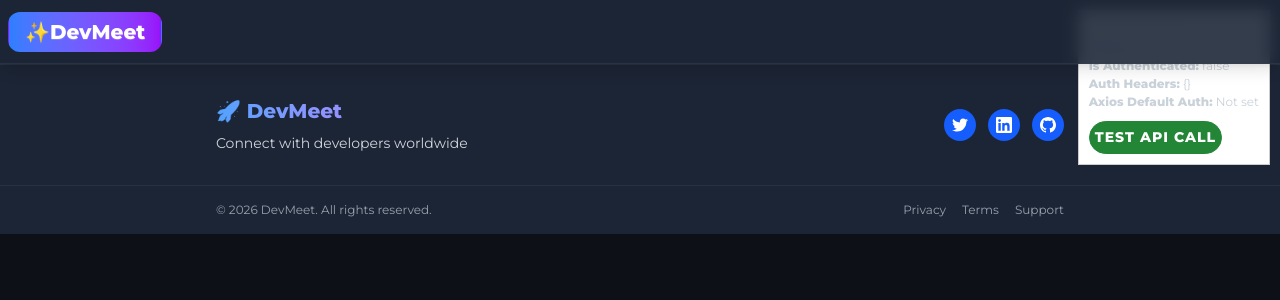
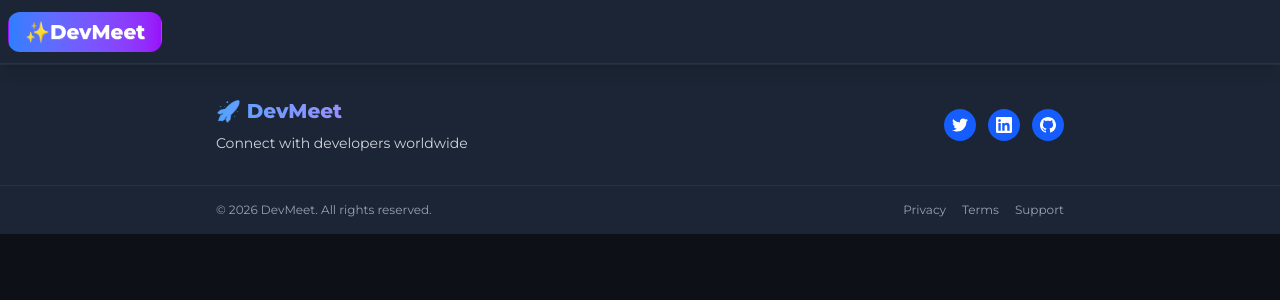
Before and after one commit to Balram04/DevMeet-Frontend, a React (Vite) app: page / in a window 1280 px wide. Shown: the top 300 px of the page. Built offline with nearby package versions, Linux system fonts and the light colour scheme; no server answers.

Commit message:
Remove debug component - authentication working properly

```diff
--- a/src/App.jsx
+++ b/src/App.jsx
@@ -9,7 +9,6 @@ import Feed from "./assets/components/Feed";
 import Connection from "./assets/components/Connection"
 import Request from "./assets/components/Request";
 import Chat from "./assets/components/Chat";
-import AuthDebugger from "./components/AuthDebugger";
 
 function App(){
   return(
@@ -28,7 +27,6 @@ function App(){
           </Route>
        </Routes>
       </BrowserRouter>
-      <AuthDebugger />
       </Provider>
 
 
--- a/src/components/AuthDebugger.jsx
+++ /dev/null
@@ -1,65 +0,0 @@
-import React, { useEffect, useState } from 'react';
-import { authUtils } from '../utils/auth';
-import axios from 'axios';
-import { API_BASE_URL } from '../config/api';
-
-const AuthDebugger = () => {
-  const [authInfo, setAuthInfo] = useState({});
-
-  useEffect(() => {
-    const checkAuth = () => {
-      const token = authUtils.getToken();
-      const isAuth = authUtils.isAuthenticated();
-      const headers = authUtils.getAuthHeaders();
-
-      setAuthInfo({
-        token: token ? `${token.substring(0, 20)}...` : 'No token',
-        isAuthenticated: isAuth,
-        headers: headers,
-        axiosDefaults: axios.defaults.headers.common['Authorization'] || 'Not set'
-      });
-    };
-
-    checkAuth();
-  }, []);
-
-  const testAPI = async () => {
-    try {
-      console.log('Testing API call with current auth...');
-      const response = await axios.get(`${API_BASE_URL}/profile/view`, {
-        headers: authUtils.getAuthHeaders(),
-        withCredentials: true
-      });
-      console.log('API Test Success:', response.data);
-      alert('API test successful!');
-    } catch (error) {
-      console.error('API Test Failed:', error);
-      alert(`API test failed: ${error.message}`);
-    }
-  };
-
-  return (
-    <div style={{
-      position: 'fixed',
-      top: '10px',
-      right: '10px',
-      background: 'white',
-      padding: '10px',
-      border: '1px solid #ccc',
-      fontSize: '12px',
-      zIndex: 9999,
-      maxWidth: '300px'
-    }}>
-      <h4>Auth Debug Info</h4>
-      <div><strong>Token:</strong> {authInfo.token}</div>
-      <div><strong>Is Authenticated:</strong> {String(authInfo.isAuthenticated)}</div>
-      <div><strong>Auth Headers:</strong> {JSON.stringify(authInfo.headers)}</div>
-      <div><strong>Axios Default Auth:</strong> {authInfo.axiosDefaults}</div>
-      <button onClick={testAPI} style={{ marginTop: '10px', padding: '5px' }}>
-        Test API Call
-      </button>
-    </div>
-  );
-};
-
-export default AuthDebugger;
```
